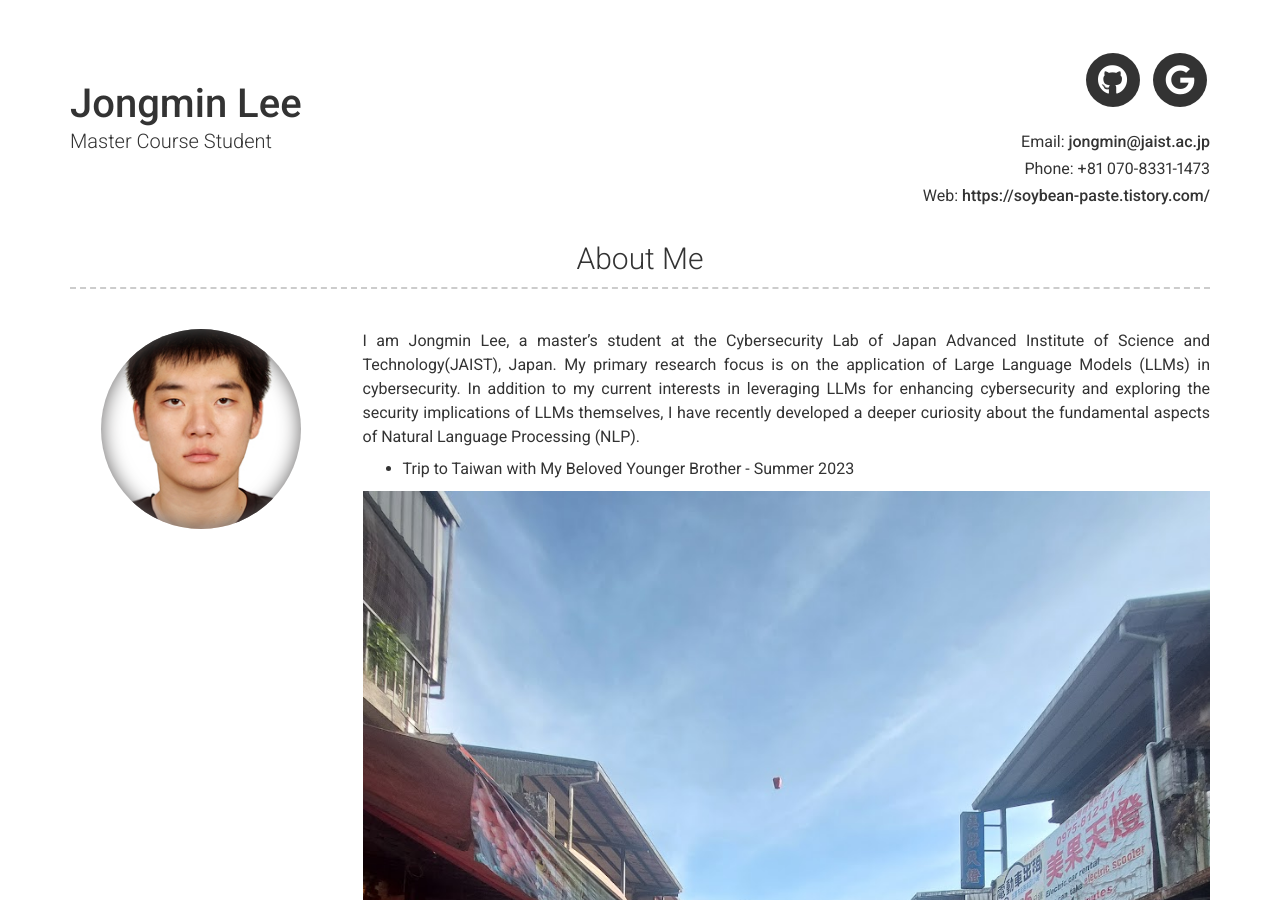
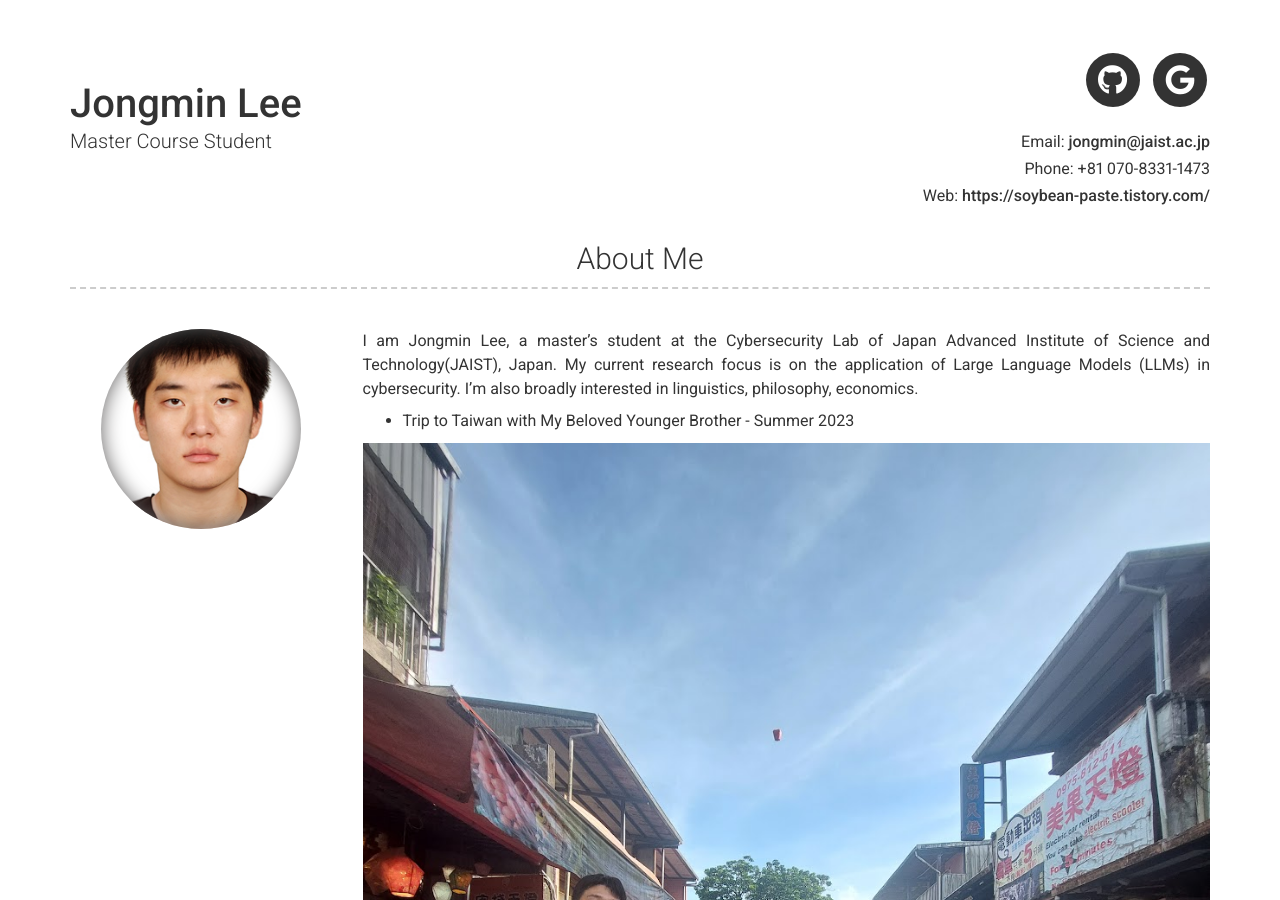
Before and after one commit to strike137/strike137.github.io, a Jekyll site: the page built from index.md, in a window 1280 px wide and 900 px high. Built offline with Jekyll 4.4.1, drawn with Linux system fonts in a browser that asks for light colours; nearby versions of some CDN libraries.

Commit message:
Update _config.yml

```diff
--- a/_config.yml
+++ b/_config.yml
@@ -36,7 +36,7 @@ github_username:  strike137
 # about_title: About Me (Use this to override about section title)
 about_profile_image: /images/profile.jpg
 about_content: | # this will include new lines to allow paragraphs
-  I am Jongmin Lee, a master's student at the Cybersecurity Lab of Japan Advanced Institute of Science and Technology(JAIST), Japan. My primary research focus is on the application of Large Language Models (LLMs) in cybersecurity. In addition to my current interests in leveraging LLMs for enhancing cybersecurity and exploring the security implications of LLMs themselves, I have recently developed a deeper curiosity about the fundamental aspects of Natural Language Processing (NLP).
+  I am Jongmin Lee, a master's student at the Cybersecurity Lab of Japan Advanced Institute of Science and Technology(JAIST), Japan. My current research focus is on the application of Large Language Models (LLMs) in cybersecurity. I'm also broadly interested in linguistics, philosophy, economics.
 
   - Trip to Taiwan with My Beloved Younger Brother - Summer 2023
 
```
